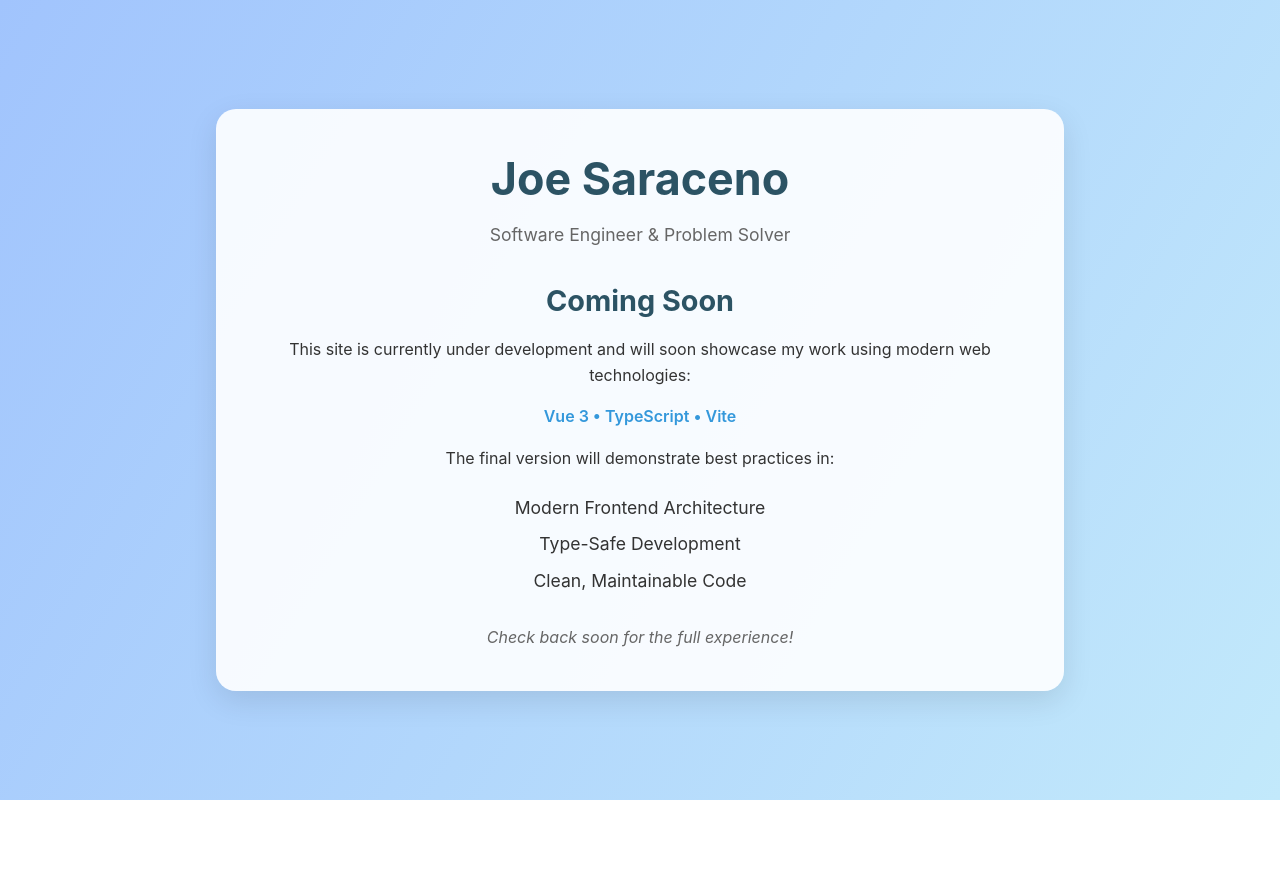
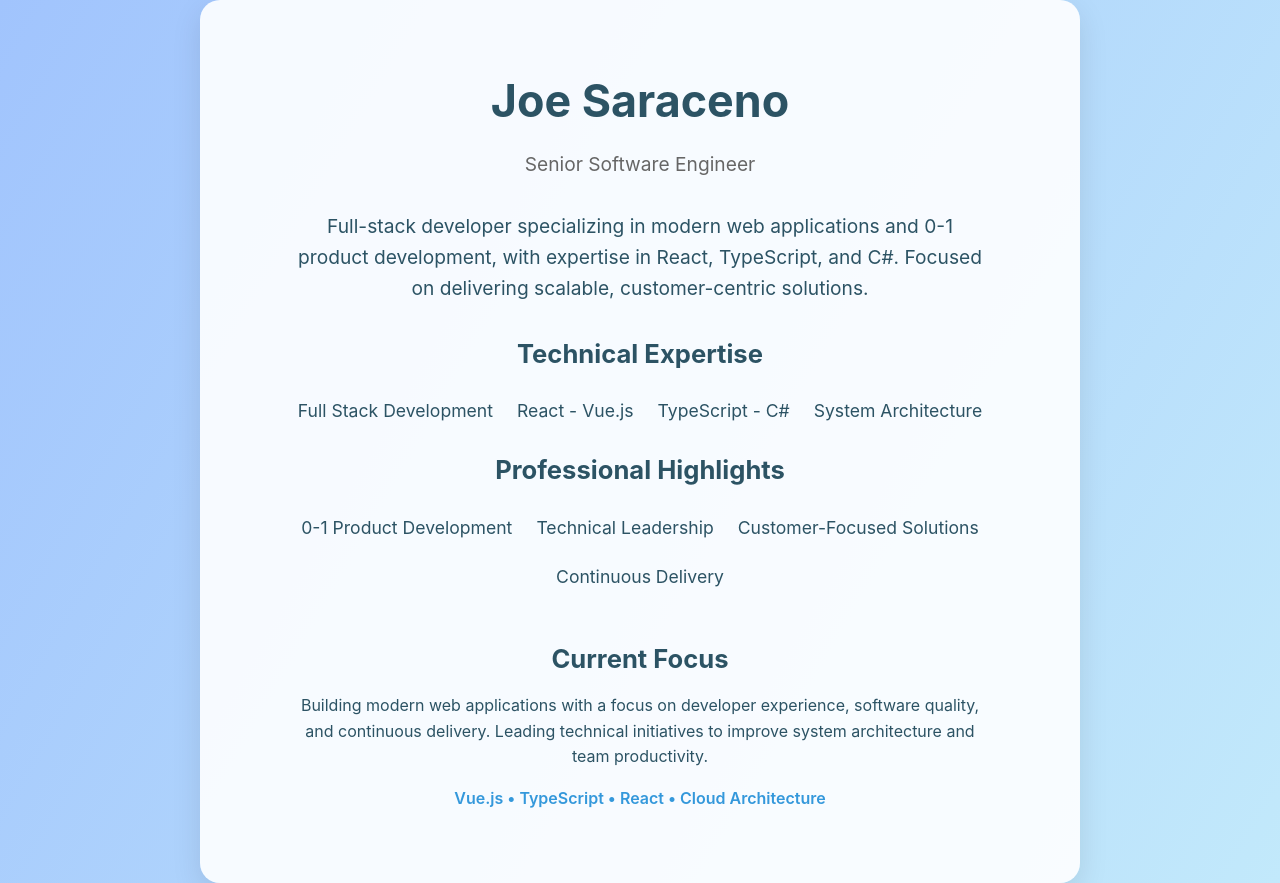
Before and after one commit to honestcomrade/honestcomrade.github.io, a Vue app: page / in a window 1280 px wide. Before the commit the page ends 800 px from the top, so only its background shows below. Built offline with nearby package versions, Linux system fonts and the light colour scheme.

Commit message:
style overhaul

```diff
--- a/src/App.vue
+++ b/src/App.vue
@@ -1,33 +1,64 @@
 <script setup lang="ts">
-interface TechSkill {
+interface Skill {
   title: string;
 }
 
-const techSkills: TechSkill[] = [
-  { title: 'Modern Frontend Architecture' },
-  { title: 'Type-Safe Development' },
-  { title: 'Clean, Maintainable Code' }
+const technicalSkills: Skill[] = [
+  { title: 'Full Stack Development' },
+  { title: 'React - Vue.js' },
+  { title: 'TypeScript - C#' },
+  { title: 'System Architecture' }
+];
+
+const highlights: Skill[] = [
+  { title: '0-1 Product Development' },
+  { title: 'Technical Leadership' },
+  { title: 'Customer-Focused Solutions' },
+  { title: 'Continuous Delivery' }
 ];
 </script>
 
 <template>
   <div class="container">
     <h1>Joe Saraceno</h1>
-    <p class="subtitle">Software Engineer & Problem Solver</p>
+    <p class="subtitle">Senior Software Engineer</p>
 
     <div class="content">
-      <h2>Coming Soon</h2>
-      <p>This site is currently under development and will soon showcase my work using modern web technologies:</p>
-      <p class="tech-list">Vue 3 • TypeScript • Vite</p>
-      <p>The final version will demonstrate best practices in:</p>
-      <ul>
-        <li v-for="skill in techSkills" :key="skill.title">
-          {{ skill.title }}
-        </li>
-      </ul>
+      <section class="intro">
+        <p class="lead">
+          Full-stack developer specializing in modern web applications and 0-1 product development,
+          with expertise in React, TypeScript, and C#. Focused on delivering scalable, customer-centric solutions.
+        </p>
+      </section>
+
+      <section class="expertise">
+        <h2>Technical Expertise</h2>
+        <ul class="skills-list">
+          <li v-for="skill in technicalSkills" :key="skill.title">
+            {{ skill.title }}
+          </li>
+        </ul>
+      </section>
+
+      <section class="highlights">
+        <h2>Professional Highlights</h2>
+        <ul class="highlights-list">
+          <li v-for="highlight in highlights" :key="highlight.title">
+            {{ highlight.title }}
+          </li>
+        </ul>
+      </section>
+
+      <section class="current">
+        <h2>Current Focus</h2>
+        <p>
+          Building modern web applications with a focus on developer experience,
+          software quality, and continuous delivery. Leading technical initiatives
+          to improve system architecture and team productivity.
+        </p>
+        <p class="tech-list">Vue.js • TypeScript • React • Cloud Architecture</p>
+      </section>
     </div>
-
-    <p class="coming-soon">Check back soon for the full experience!</p>
   </div>
 </template>
 
@@ -45,17 +76,32 @@ h1 {
 }
 
 .subtitle {
-  font-size: 1.1rem;
+  font-size: 1.2rem;
   color: #666;
-  margin-bottom: 2rem;
+  margin-bottom: 1rem;
 }
 
 .content {
-  margin: 2rem 0;
+  margin: 2rem auto;
+  max-width: 700px;
+}
+
+.intro {
+  margin-bottom: 3rem;
+}
+
+.lead {
+  font-size: 1.2rem;
+  line-height: 1.6;
+  color: #2c5364;
+}
+
+section {
+  margin: 2.5rem 0;
 }
 
 h2 {
-  font-size: 1.8rem;
+  font-size: 1.6rem;
   color: #2c5364;
   margin-bottom: 1.5rem;
 }
@@ -65,26 +111,29 @@ p {
   line-height: 1.6;
 }
 
+.skills-list, .highlights-list {
+  list-style: none;
+  padding: 0;
+  margin: 1.5rem 0;
+  display: flex;
+  flex-wrap: wrap;
+  justify-content: center;
+  gap: 1rem;
+}
+
+.skills-list li, .highlights-list li {
+  font-size: 1.1rem;
+  margin: 0.25rem;
+}
+
 .tech-list {
   font-weight: 600;
   color: #3498db;
+  margin-top: 1rem;
 }
 
-ul {
-  list-style: none;
-  padding: 0;
-  margin: 1.5rem 0;
-}
-
-li {
-  margin: 0.75rem 0;
-  font-size: 1.1rem;
-}
-
-.coming-soon {
-  font-style: italic;
-  color: #666;
-  margin-top: 2rem;
+.current {
+  margin-top: 3rem;
 }
 
 @media (prefers-color-scheme: dark) {
@@ -92,7 +141,11 @@ li {
     color: #64b5f6;
   }
 
-  .subtitle, .coming-soon {
+  .lead {
+    color: #64b5f6;
+  }
+
+  .subtitle {
     color: #999;
   }
 
@@ -106,8 +159,12 @@ li {
     margin-top: 1rem;
   }
 
-  .content {
+  section {
     margin: 1.5rem 0;
+  }
+
+  .intro {
+    margin-bottom: 2rem;
   }
 
   h2 {
--- a/src/style.css
+++ b/src/style.css
@@ -3,83 +3,24 @@
   line-height: 1.4;
   font-weight: 400;
   color-scheme: light dark;
-  color: #333;
-  background-color: #ffffff;
-
-  font-synthesis: none;
-  text-rendering: optimizeLegibility;
-  -webkit-font-smoothing: antialiased;
-  -moz-osx-font-smoothing: grayscale;
-}
-
-a {
-  font-weight: 500;
-  color: #646cff;
-  text-decoration: inherit;
-}
-a:hover {
-  color: #535bf2;
+  color: #2c5364;
 }
 
 body {
   margin: 0;
-  display: flex;
-  align-items: center;
-  justify-content: center;
   min-width: 320px;
-  height: 100vh;
-  overflow: hidden;
+  min-height: 100vh;
   background: linear-gradient(120deg, #a1c4fd 0%, #c2e9fb 100%);
-}
-
-h1 {
-  font-size: 3.2em;
-  line-height: 1.1;
-}
-
-button {
-  border-radius: 8px;
-  border: 1px solid transparent;
-  padding: 0.6em 1.2em;
-  font-size: 1em;
-  font-weight: 500;
-  font-family: inherit;
-  background-color: #1a1a1a;
-  cursor: pointer;
-  transition: border-color 0.25s;
-}
-button:hover {
-  border-color: #646cff;
-}
-button:focus,
-button:focus-visible {
-  outline: 4px auto -webkit-focus-ring-color;
-}
-
-.card {
-  padding: 2em;
 }
 
 #app {
   max-width: 800px;
-  max-height: 90vh;
   margin: 0 auto;
   padding: 2.5rem;
   width: 100%;
   background: rgba(255, 255, 255, 0.9);
   border-radius: 20px;
   box-shadow: 0 10px 30px rgba(0, 0, 0, 0.1);
-}
-
-@media (max-height: 800px) {
-  #app {
-    padding: 1.5rem;
-  }
-
-  h1 {
-    font-size: 2.4em;
-    margin: 0.5em 0;
-  }
 }
 
 @media (prefers-color-scheme: dark) {
```
